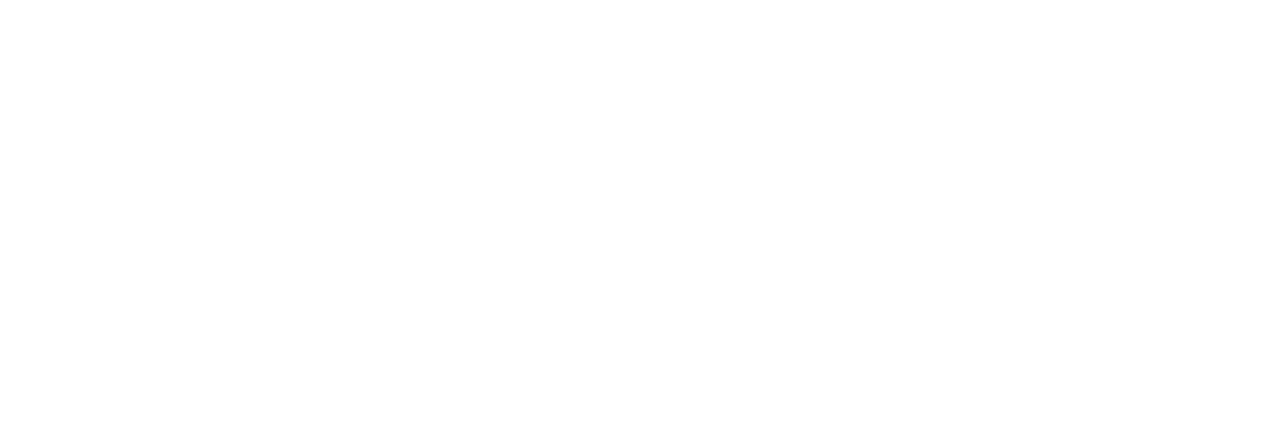
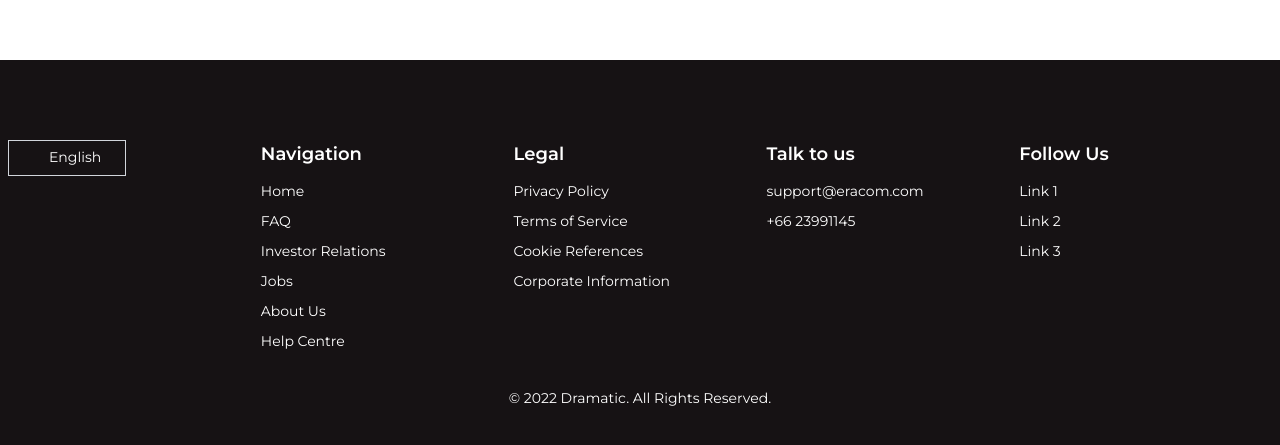
Before and after one commit to thinkingmore/zaynax-movie-app, a Next.js app: page / in a window 1280 px wide. Shown: the part 833-1278 px from the top of the page. Before the commit the page ends 893 px from the top, so only its background shows below. Built offline with nearby package versions, Linux system fonts and the light colour scheme.

Commit message:
added the footer

```diff
--- a/src/app/globals.css
+++ b/src/app/globals.css
@@ -14,3 +14,13 @@
   font-weight: 700;
   height: 93px;
 }
+
+.footer {
+  background: #161214;
+  font-size: 14px;
+  font-weight: 400;
+  line-height: 30px;
+  letter-spacing: 0px;
+  text-align: left;
+  height: 389px;
+}
--- a/src/app/layout.tsx
+++ b/src/app/layout.tsx
@@ -2,6 +2,7 @@
 import './globals.css'
 import type { Metadata } from 'next'
 import { Montserrat } from 'next/font/google'
+import Footer from '@/components/Footer'
 
 
 
@@ -27,6 +28,7 @@
       <body className={montserrat.className}>
         <Navbar/>
         {children}
+        <Footer/>
       </body>
     </html>
   )
--- /dev/null
+++ b/src/components/Footer.tsx
@@ -0,0 +1,74 @@
+import React from 'react';
+
+const Footer = () => {
+  return (
+    <footer className="footer flex-col py-20 items-center text-white">
+        <div className="container mx-auto grid grid-cols-5 px-2">
+            {/* Column 1 */}
+            <div className="col-span-1">
+                <div className="flex items-center">
+                    <div className="relative">
+                        <select
+                            className="appearance-none bg-transparent border border-gray-300 text-dark py-2 pl-10 pr-4 leading-tight focus:outline-none"
+                            id="language-select"
+                        >
+                            <option className="text-black" value="en">English</option>
+                            <option className="text-black" value="es">Español</option>
+                            <option className="text-black" value="fr">Français</option>
+                            <option className="text-black" value="de">Deutsch</option>
+                        </select>
+                    </div>
+                </div>
+            </div>
+            {/* Column 2 */}
+            <div className="col-span-1">
+                <h2 className="text-lg font-semibold mb-2">Navigation</h2>
+                <ul>
+                    <li><a href="#">Home</a></li>
+                    <li><a href="#">FAQ</a></li>
+                    <li><a href="#">Investor Relations</a></li>
+                    <li><a href="#">Jobs</a></li>
+                    <li><a href="#">About Us</a></li>
+                    <li><a href="#">Help Centre</a></li>
+                </ul>
+            </div>
+
+            {/* Column 3 */}
+            <div className="col-span-1">
+                <h2 className="text-lg font-semibold mb-2">Legal</h2>
+                <ul>
+                    <li><a href="#">Privacy Policy</a></li>
+                    <li><a href="#">Terms of Service</a></li>
+                    <li><a href="#">Cookie References</a></li>
+                    <li><a href="#">Corporate Information</a></li>
+                </ul>
+            </div>
+
+            {/* Column 4 */}
+            <div className="col-span-1">
+                <h2 className="text-lg font-semibold mb-2">Talk to us</h2>
+                <ul>
+                    <li><a href="#">support@eracom.com</a></li>
+                    <li><a href="#">+66 23991145</a></li>
+                </ul>
+            </div>
+
+            {/* Column 5 */}
+            <div className="col-span-1">
+                <h2 className="text-lg font-semibold mb-2">Follow Us</h2>
+                <ul>
+                    <li><a href="#">Link 1</a></li>
+                    <li><a href="#">Link 2</a></li>
+                    <li><a href="#">Link 3</a></li>
+                </ul>
+            </div>
+        </div>
+        <div className="container text-center mt-8">
+            <p className="text-sm text-white">© 2022 Dramatic. All Rights Reserved. </p>
+        </div>
+    </footer>
+
+  );
+};
+
+export default Footer;
```
